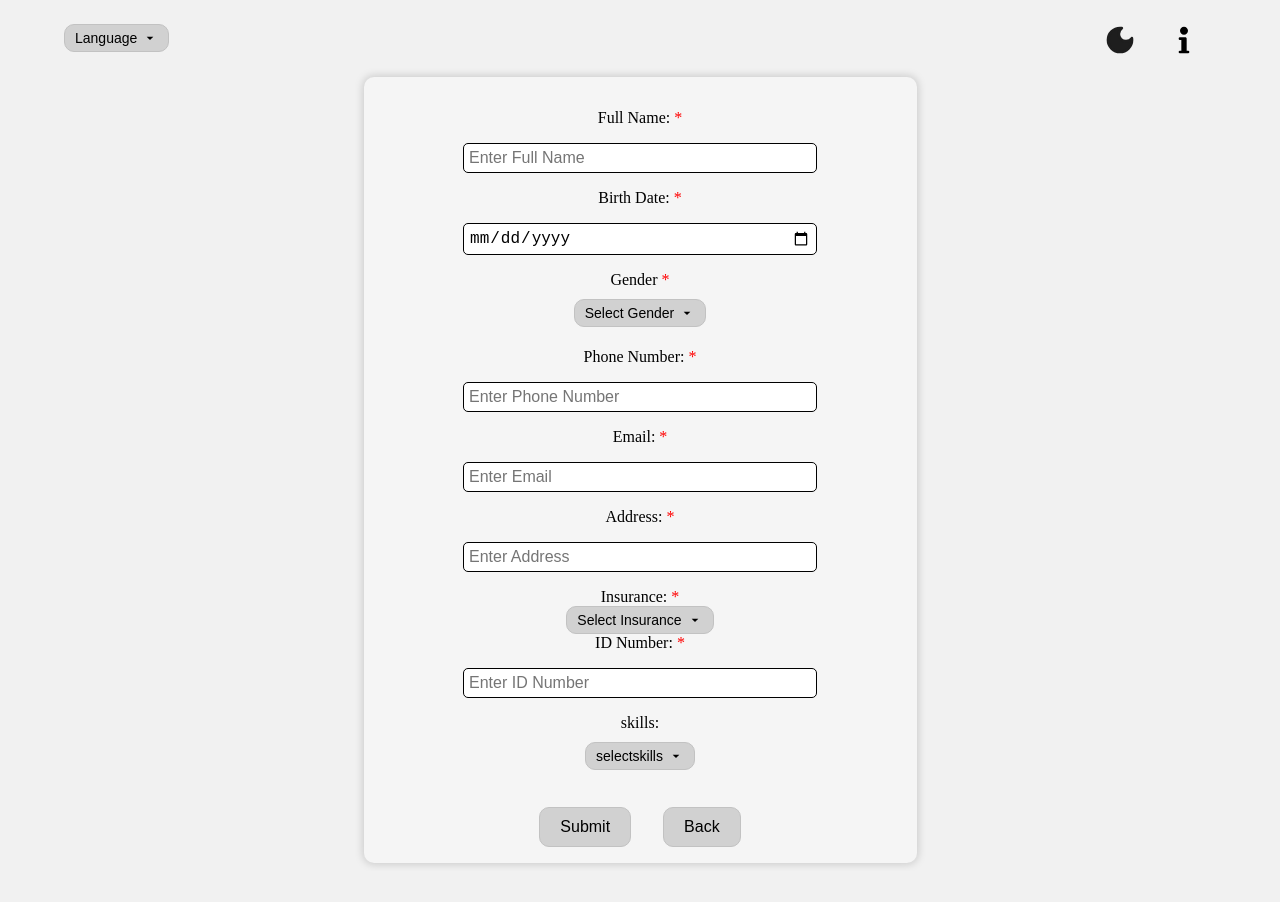
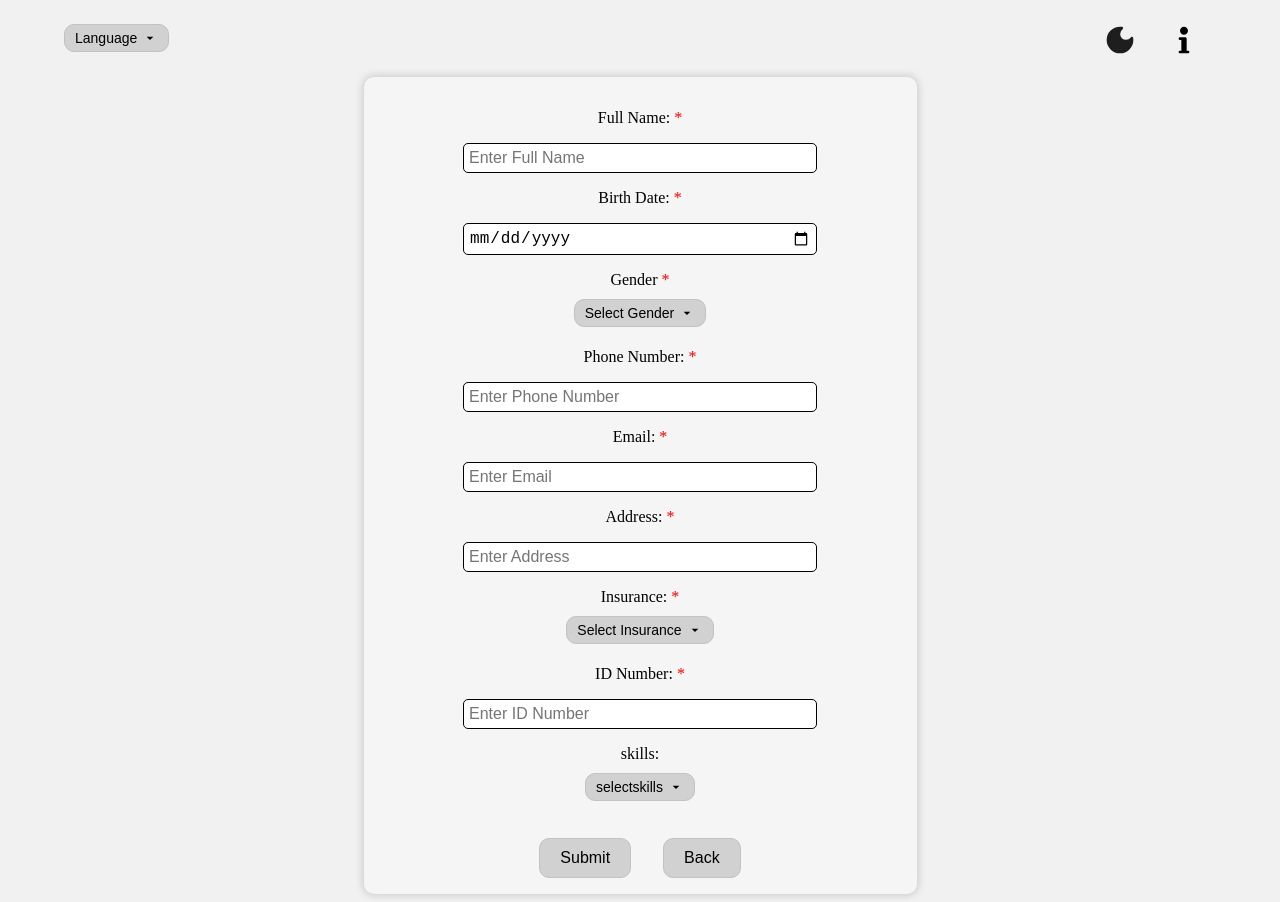
Before and after one commit to mohammadabk2/Beit-Hanina-Community-Center-Vol-App, a React (Create React App) app in the folder client/: page /sign-up in a window 1280 px wide. Before the commit the page ends 871 px from the top, so only its background shows below. Built offline with nearby package versions, Linux system fonts and the light colour scheme.

Commit message:
fixes design for insurance button

```diff
--- a/client/src/pages/SignUpPage/SignUp.js
+++ b/client/src/pages/SignUpPage/SignUp.js
@@ -181,7 +181,7 @@ const SignUpPage = () => {
               <label className="red-star">*</label>
             </div>
             <DropDownMenu
-              className="insurance-button"
+              className="gender-button"
               text={formData.insurance || t("Select Insurance")}
               options={insuranceOptions}
             />
```
